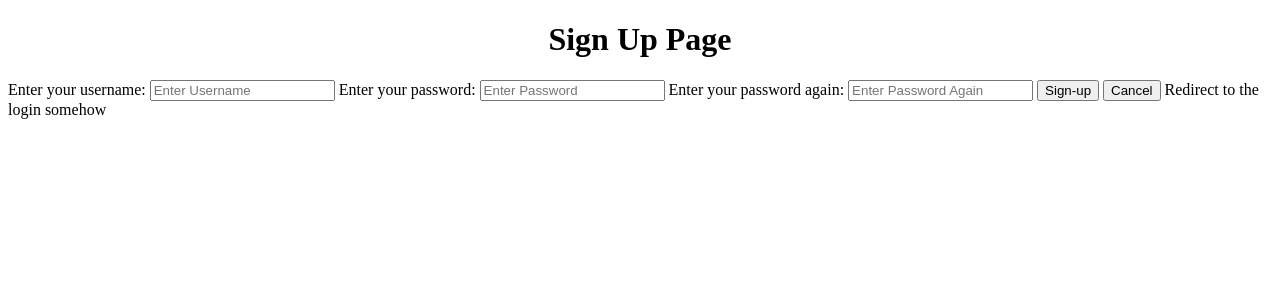
After one commit to spencerolsondke/Database-Project, a Django app: template databaseproject/index/templates/sign-up.html in a window 1280 px wide. The commit adds this page. Shown: the top 300 px of the page. Run offline with Django 3.2, Linux system fonts and the light colour scheme; the template is opened without the code that fills it, so the values that code supplies are empty.

Commit message:
Edited views

```diff
--- a/databaseproject/index/templates/login.html
+++ b/databaseproject/index/templates/login.html
@@ -1,7 +1,7 @@
 <!DOCTYPE html>
 <html>
     <head>
-        <title> Login page </title>
+        <title> Login Page </title>
     </head>
     <body>
         <center><h1> Customer Login Page </h1></center>
@@ -13,6 +13,8 @@
                 <input type='text' placeholder='Enter Password' name'password' required>
                 <button type='submit'> Login </button>
                 <button type='button' class='cancelbtn'> Cancel </button>
+                <label> No account? </label>
+                <a href="/sign-up.html"> Sign Up </a>
             </div>
         </form>
     </body>
--- /dev/null
+++ b/databaseproject/index/templates/sign-up.html
@@ -0,0 +1,21 @@
+<!DOCTYPE html>
+<html>
+    <head>
+        <title> Sign Up Page </title>
+    </head>
+    <body>
+        <center><h1> Sign Up Page </h1></center>
+        <form>
+            <div class='container'>
+                <label> Enter your username: </label>
+                <input type='text' placeholder='Enter Username' name='username' required>
+                <label> Enter your password: </label>
+                <input type='text' placeholder='Enter Password' name'password' required>
+                <label> Enter your password again: </label>
+                <input type='text' placeholder='Enter Password Again' name'password2' required>
+                <button type='submit'> Sign-up </button>
+                <button href='/index.html' type='button' class='cancelbtn'> Cancel </button> Redirect to the login somehow
+            </div>
+        </form>
+    </body>
+</html>
--- a/databaseproject/index/views.py
+++ b/databaseproject/index/views.py
@@ -5,4 +5,4 @@ from index.models import Pizza
 # Create your views here
 def index(request):
     context = { "pizzalist": Pizza.objects.all()}
-    return render(request, 'index.html', context)
+    return render(request, 'login.html', context)
```
Also changed, not shown: databaseproject/data.py (+24 -24 lines), databaseproject/index/admin.py (+7 -0 lines).
